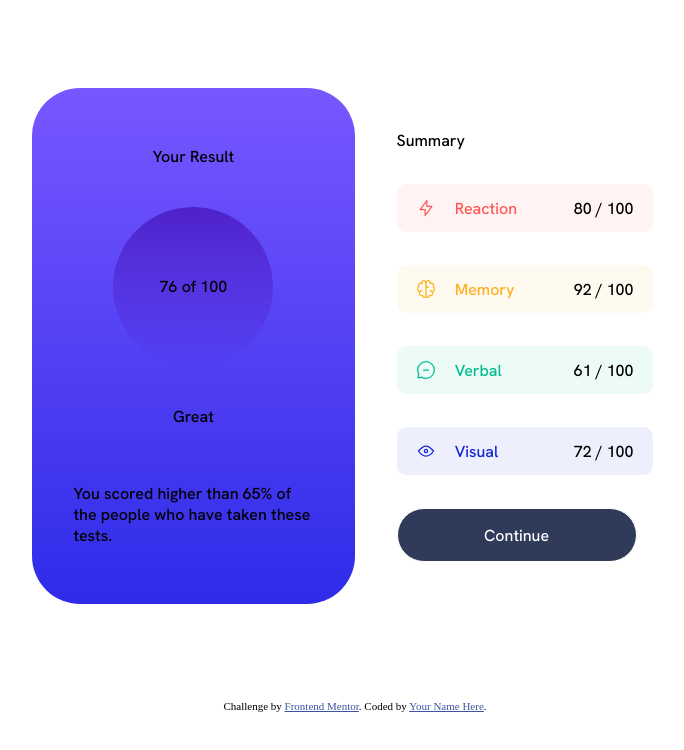
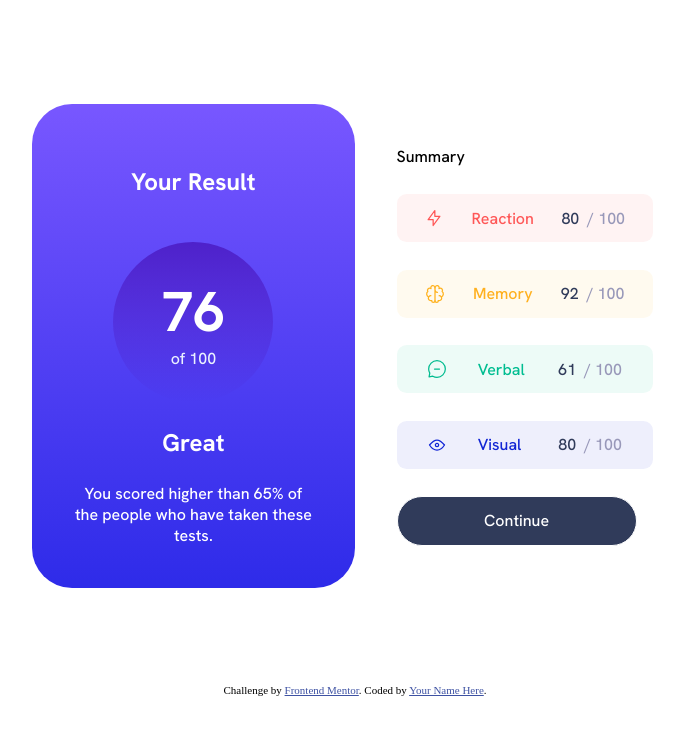
Before and after one commit to Hisham16327/RSC, a plain HTML site: page index.html in a window 1280 px wide. Shown: the whole page, without its empty margins (285-969 px from the left). Drawn offline with Linux system fonts and the light colour scheme.

Commit message:
Third Commit

```diff
--- a/index.html
+++ b/index.html
@@ -17,10 +17,17 @@
   <body>
     <div class="wrapper">
       <div class="result">
-        <div><p>Your Result</p></div>
-        <div class="circle"><p>76 of 100</p></div>
-        <div><p>Great</p></div>
-        <div><p>You scored higher than 65% of the people who have taken these tests.</p></div>
+        <div id="result-heading"><h2>Your Result</h2></div>
+        <div class="circle">
+          <div>
+            <h3>76</h3>
+            <div style="color: #ebf1ff">of 100</div>
+          </div>
+        </div>
+        <div id="great-heading"><h2>Great</h2></div>
+        <div id="great-desc">
+          <p>You scored higher than 65% of the people who have taken these tests.</p>
+        </div>
       </div>
       <div class="summary">
         <div>Summary</div>
@@ -41,7 +48,10 @@
             />
           </svg>
           <div class="red icon-text-space">Reaction</div>
-          <div>80 / 100</div>
+          <div class="number-container">
+            <div class="number-1">80</div>
+            <div class="number-2">/ 100</div>
+          </div>
         </div>
         <div class="stats yellow-box">
           <svg
@@ -73,9 +83,11 @@
               d="M16.447 13.004a3.334 3.334 0 0 0 .728-5.53m-.025-.067a2.083 2.083 0 0 0-2.983-2.824M10 3.75a2.085 2.085 0 0 1 2.538-2.033 2.084 2.084 0 0 1 1.43 2.92m-.635 12.03a1.667 1.667 0 0 1-3.333 0"
             />
           </svg>
-
           <div class="yellow icon-text-space">Memory</div>
-          <div>92 / 100</div>
+          <div class="number-container">
+            <div class="number-1">92</div>
+            <div class="number-2">/ 100</div>
+          </div>
         </div>
         <div class="stats teal-box">
           <svg
@@ -93,9 +105,11 @@
               d="M7.5 10h5M10 18.333A8.333 8.333 0 1 0 1.667 10c0 1.518.406 2.942 1.115 4.167l-.699 3.75 3.75-.699A8.295 8.295 0 0 0 10 18.333Z"
             />
           </svg>
-
           <div class="teal icon-text-space">Verbal</div>
-          <div>61 / 100</div>
+          <div class="number-container">
+            <div class="number-1">61</div>
+            <div class="number-2">/ 100</div>
+          </div>
         </div>
         <div class="stats blue-box">
           <svg
@@ -121,7 +135,10 @@
             />
           </svg>
           <div class="blue icon-text-space">Visual</div>
-          <div>72 / 100</div>
+          <div class="number-container">
+            <div class="number-1">80</div>
+            <div class="number-2">/ 100</div>
+          </div>
         </div>
         <div class="button">Continue</div>
       </div>
--- a/style.css
+++ b/style.css
@@ -1,6 +1,6 @@
 html {
   margin: 0;
-  height: 100vh;
+  min-height: 100vh;
   width: 100vw;
 }
 body {
@@ -26,9 +26,10 @@ body {
   align-items: center;
   background-image: linear-gradient(#7857ff, #2e2be9);
   width: 15em;
-  height: 27em;
-  border-radius: 3em;
+  height: 25em;
+  border-radius: 2.5em;
   padding: 2.6em;
+  color: white;
 }
 .summary {
   display: flex;
@@ -37,8 +38,8 @@ body {
   align-items: start;
   background-color: white;
   width: 15em;
-  height: 27em;
-  border-radius: 3em;
+  height: 25em;
+  border-radius: 2.5em;
   padding: 2.6em;
 }
 .circle {
@@ -50,6 +51,19 @@ body {
   width: 8em;
   border-radius: 50%;
   padding: 1em;
+}
+
+.circle > div {
+  display: flex;
+  flex-direction: column;
+  align-items: center;
+}
+
+.circle > div > h3 {
+  color: #ffffff;
+  font-size: 3.5rem;
+  margin-top: 0px;
+  margin-bottom: 0px;
 }
 
 .attribution {
@@ -88,7 +102,7 @@ body {
 .icon-text-space {
   display: flex;
   width: 100%;
-  flex-basis: 100px;
+  flex-basis: 50px;
 }
 .red {
   color: hsl(0, 100%, 67%);
@@ -114,3 +128,27 @@ body {
 .blue-box {
   background-color: hsla(234, 85%, 45%, 0.07);
 }
+.number-container {
+  display: flex;
+  align-items: center;
+  gap: 0.5rem;
+}
+.number-container .number-1 {
+  color: #303b5a;
+}
+.number-container .number-2 {
+  color: #9898b9;
+}
+#great-heading > h2 {
+  color: white;
+  margin: 0;
+}
+#great-desc > p {
+  color: white;
+  margin: 0;
+  text-align: center;
+  font-weight: 300;
+}
+#result {
+  color: white;
+}
```
